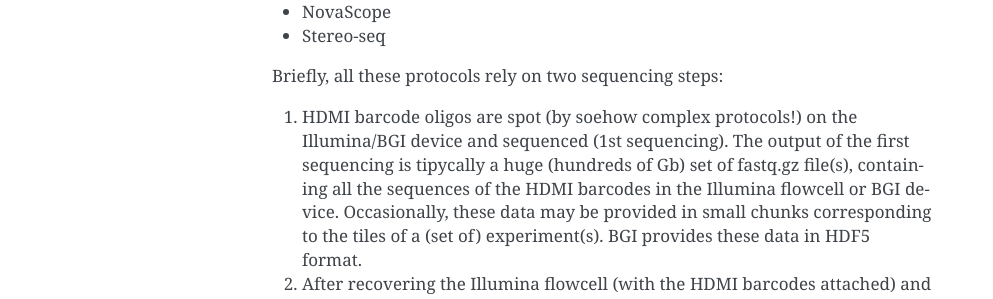
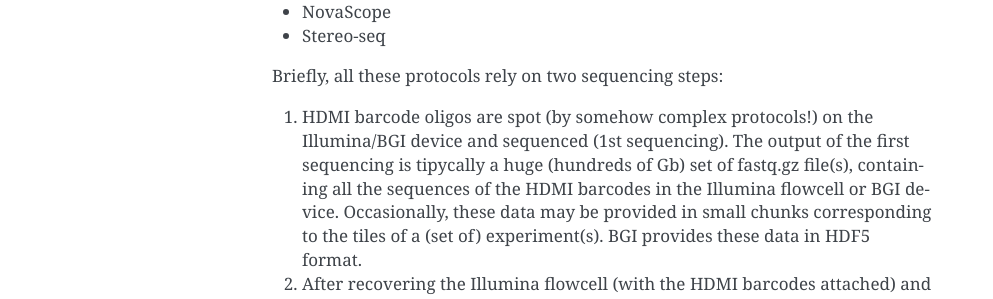
Before and after one commit to flcvlr/FaST, a Sphinx documentation site: the page built from docs/Input.rst, in a window 1280 px wide. Shown: the part 263-562 px from the top of the page, without its empty margins (148-1141 px from the left). Built offline with Sphinx 7.4.7, drawn with Linux system fonts in a browser that asks for light colours; pages that are not in the unit, such as notebooks, are missing from menus.

Commit message:
Correct typo

```diff
--- a/docs/Input.rst
+++ b/docs/Input.rst
@@ -14,7 +14,7 @@
 
 Briefly, all these protocols rely on two sequencing steps:
 
-#. HDMI barcode oligos are spot (by soehow complex protocols!) on the Illumina/BGI device
+#. HDMI barcode oligos are spot (by somehow complex protocols!) on the Illumina/BGI device
    and sequenced (1st sequencing). The output of the first sequencing is tipycally a huge
    (hundreds of Gb) set of fastq.gz file(s), containing all the sequences of the HDMI barcodes
    in the Illumina flowcell or BGI device. Occasionally, these data may be provided in small chunks
--- a/docs/index.rst
+++ b/docs/index.rst
@@ -2,7 +2,7 @@
      FaST: Fast analysis of Spatial Transcriptomics
 =========================================================
 
-The FaST pipeline allows a quick processing od spatial transcriptomics datasets obtained by repurposing the Illumina flowcells as an RNA capture device.
+The FaST pipeline allows a quick processing of spatial transcriptomics datasets obtained by repurposing the Illumina flowcells as an RNA capture device.
 Thus far, several flavours of such protocols have been published including Seqscope, OpenST and Novaseq.
 
 
```
